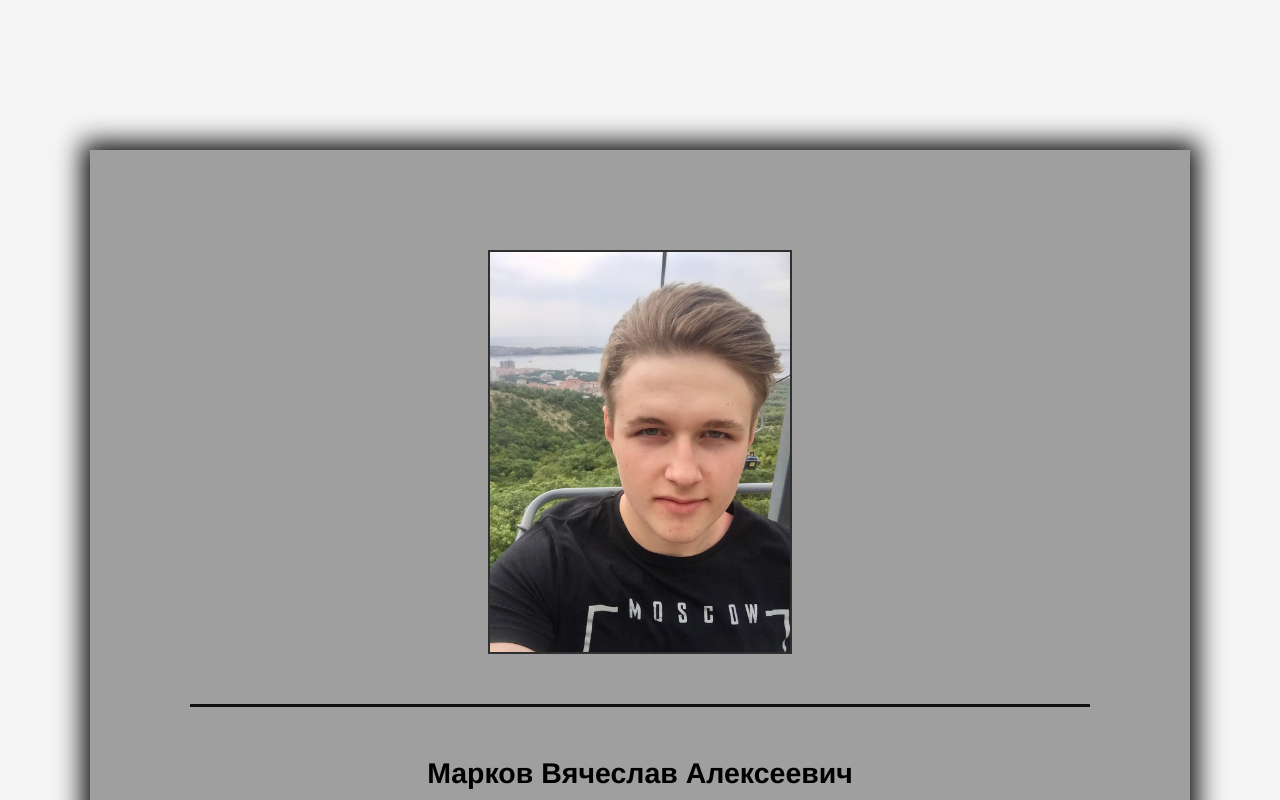
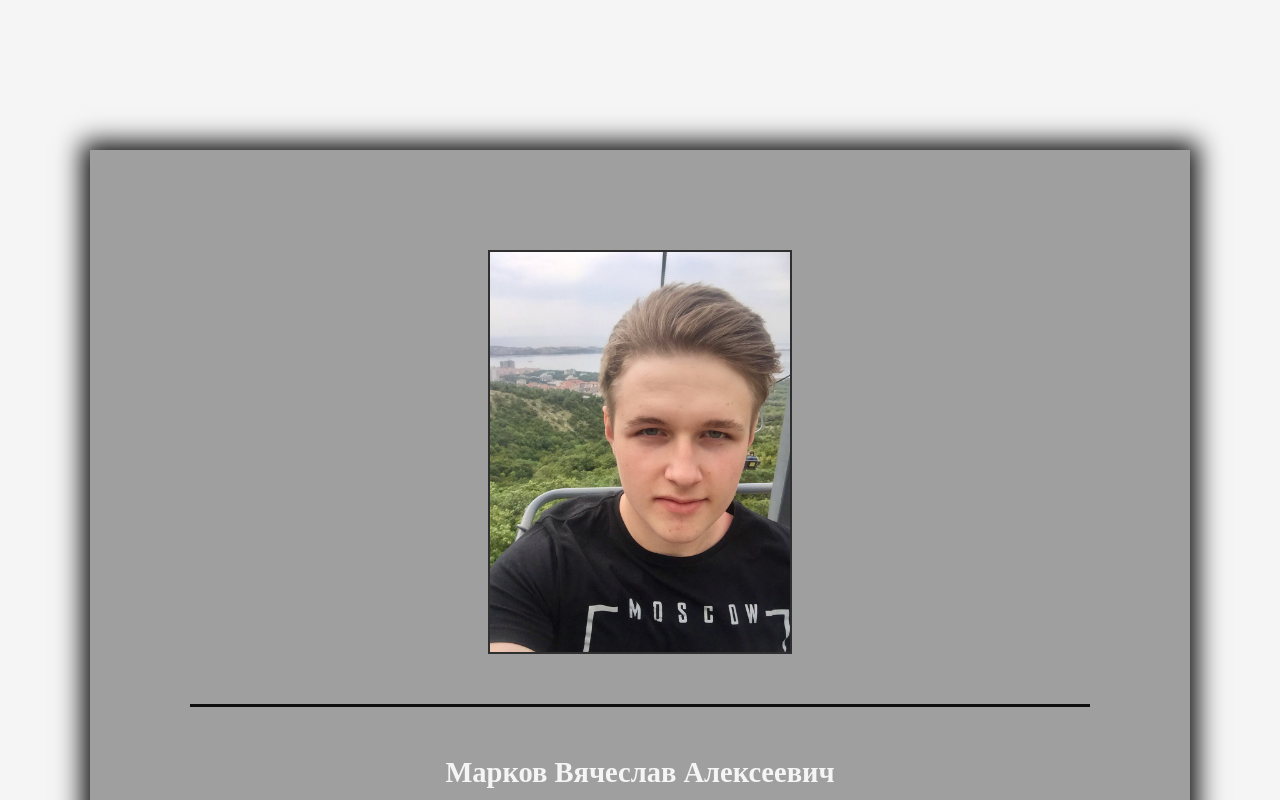
Before and after one commit to MrStinlock/webresumeslava, a plain HTML site: page index.html in a window 1280 px wide. Shown: the top 800 px of the page. Drawn offline with Linux system fonts and the light colour scheme.

Commit message:
Update style.css

```diff
--- a/style.css
+++ b/style.css
@@ -1,7 +1,8 @@
 body {
 	background: #F5F5F5;
-	font-family: Helvetica;
+	font-family: Segou UI;
 	font-size: 19px;
+	color: #F5F5F5;
 }
 
 li {list-style: none;}
```
